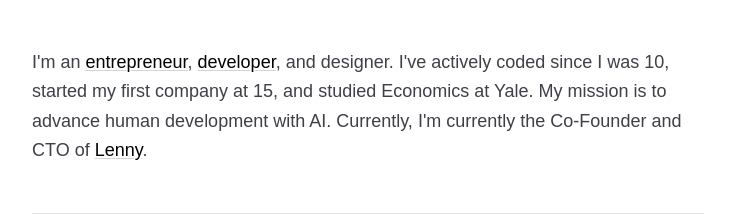
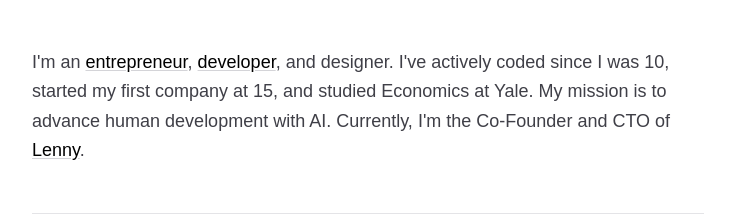
Before and after one commit to brycedbjork/brycedbjork, a Next.js app: page / in a window 1280 px wide. Shown: the part 160-375 px from the top of the page, without its empty margins (272-1007 px from the left). Built offline with nearby package versions, Linux system fonts and the light colour scheme; a web font is replaced by a local one.

Commit message:
Fix line break in homepage text

```diff
--- a/app/page.tsx
+++ b/app/page.tsx
@@ -39,9 +39,8 @@ export default async function Home() {
             , <Link href="https://github.com/brycedbjork">developer</Link>, and
             designer. I've actively coded since I was 10, started my first
             company at 15, and studied Economics at Yale. My mission is to
-            advance human development with AI. Currently, I'm currently the
-            Co-Founder and CTO of{" "}
-            <Link href="https://www.lenny.com">Lenny</Link>.
+            advance human development with AI. Currently, I'm the Co-Founder and
+            CTO of <Link href="https://www.lenny.com">Lenny</Link>.
           </p>
         </div>
 
```
